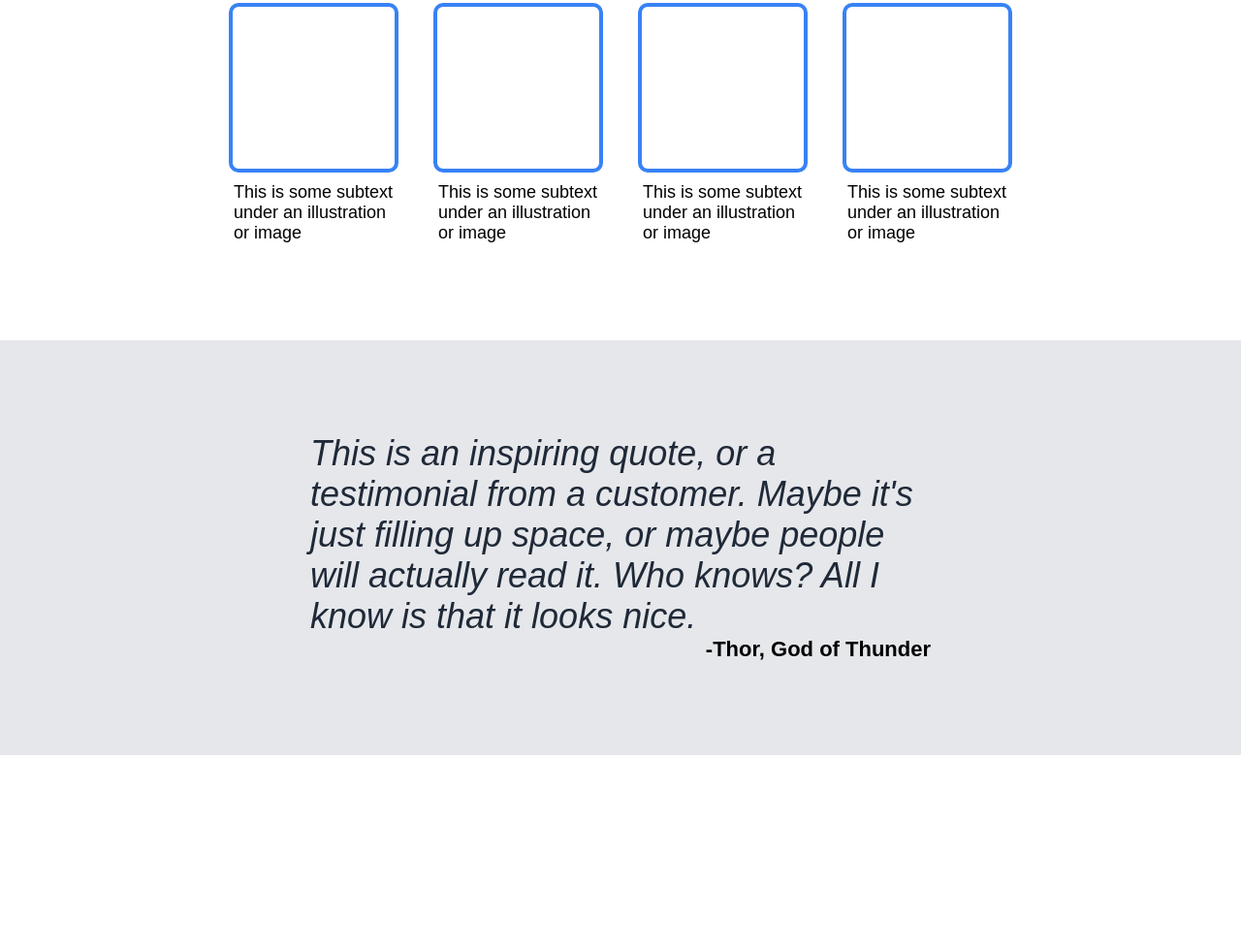
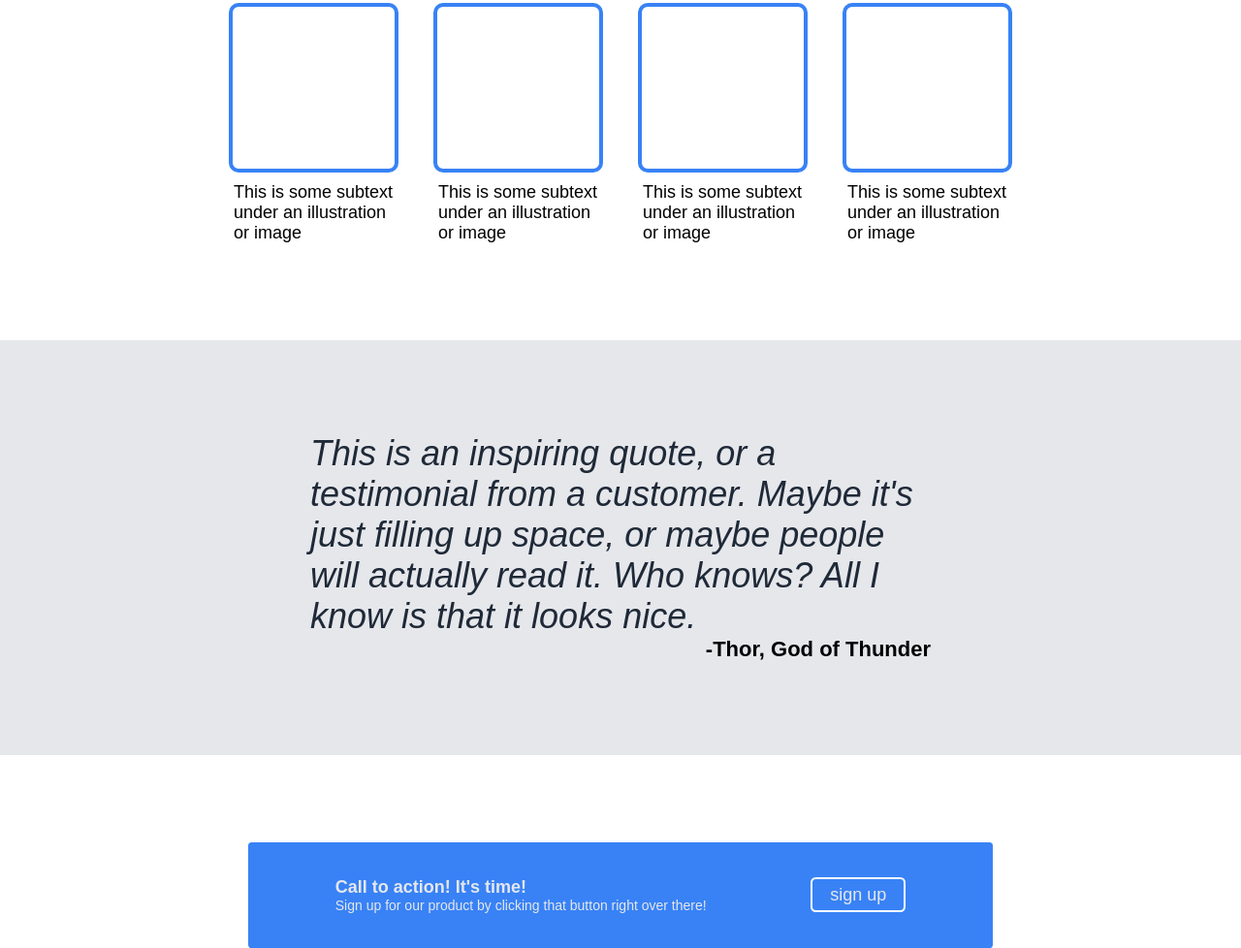
Before and after one commit to sonlar/odin-landing-page, a plain HTML site: page index.html in a window 1280 px wide. Shown: the part 721-1699 px from the top of the page at 97% size. Before the commit the page ends 1500 px from the top, so only its background shows below. Drawn offline with Linux system fonts and the light colour scheme.

Commit message:
Add call to action window

```diff
--- a/index.html
+++ b/index.html
@@ -55,7 +55,13 @@
             read it. Who knows? All I know is that it looks nice.
         </div>
         <div class="signature">-Thor, God of Thunder</div>
-
+    </div>
+    <div class="sign-up-container">
+        <div>
+            <div class="sign-up-headline">Call to action! It's time!</div>
+            <div class="sign-up-information">Sign up for our product by clicking that button right over there!</div>
+        </div>
+        <button class="sign-up-button"><a href="#">sign up</a></button>
     </div>
 </body>
 </html>
--- a/style.css
+++ b/style.css
@@ -123,6 +123,28 @@ img {
     font-size: 22px;
 }
 
+.sign-up-container {
+    background-color: #3882f6;
+    display: flex;
+    justify-content: space-around;
+    align-items: center;
+    margin: 0 20% 5em;
+    border-radius: .2em;
+    padding: 2em;
+    color: #e5e7eb;
+}
+
+.sign-up-headline {
+    font-weight: 700;
+}
+
+.sign-up-information {
+    font-size: 14px;
+}
+
+.sign-up-button {
+    border: 2px solid white;
+}
 @media only screen and (max-width: 800px) {
     * {
         max-height: none;
```
